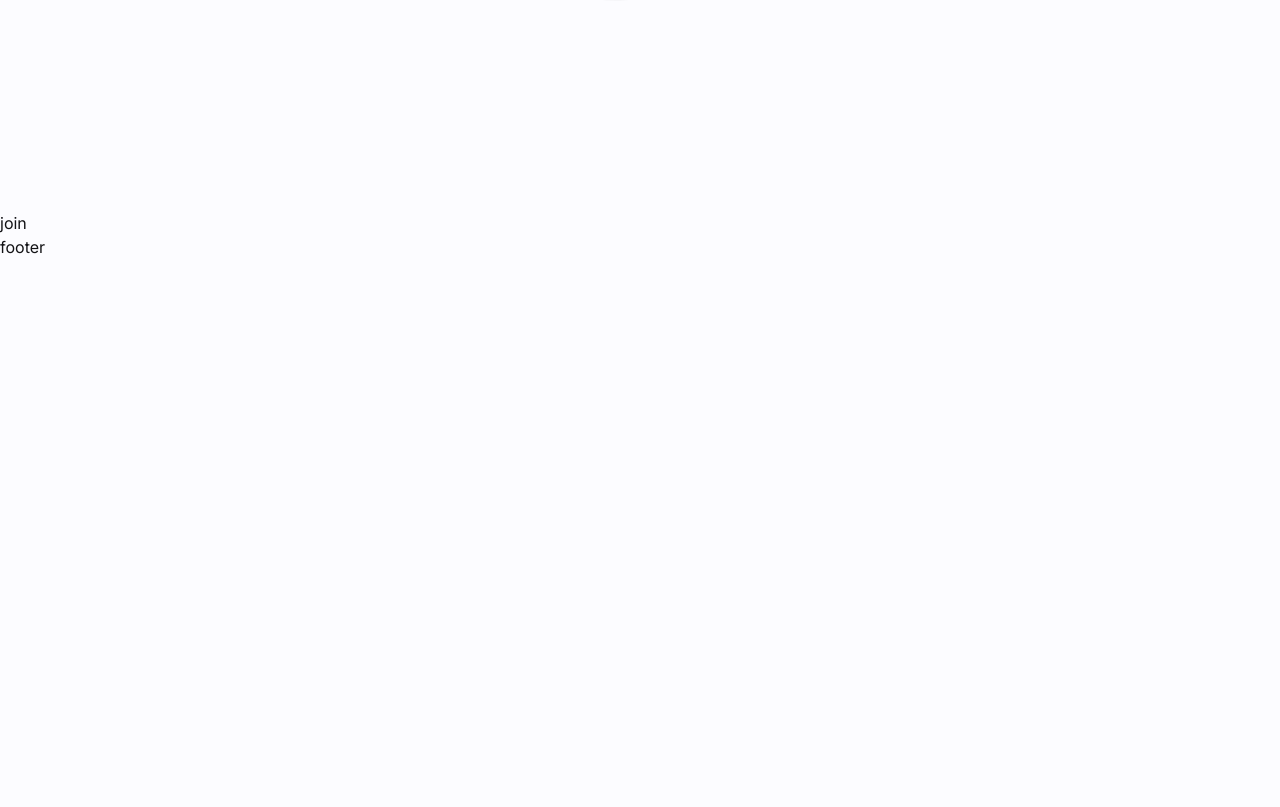
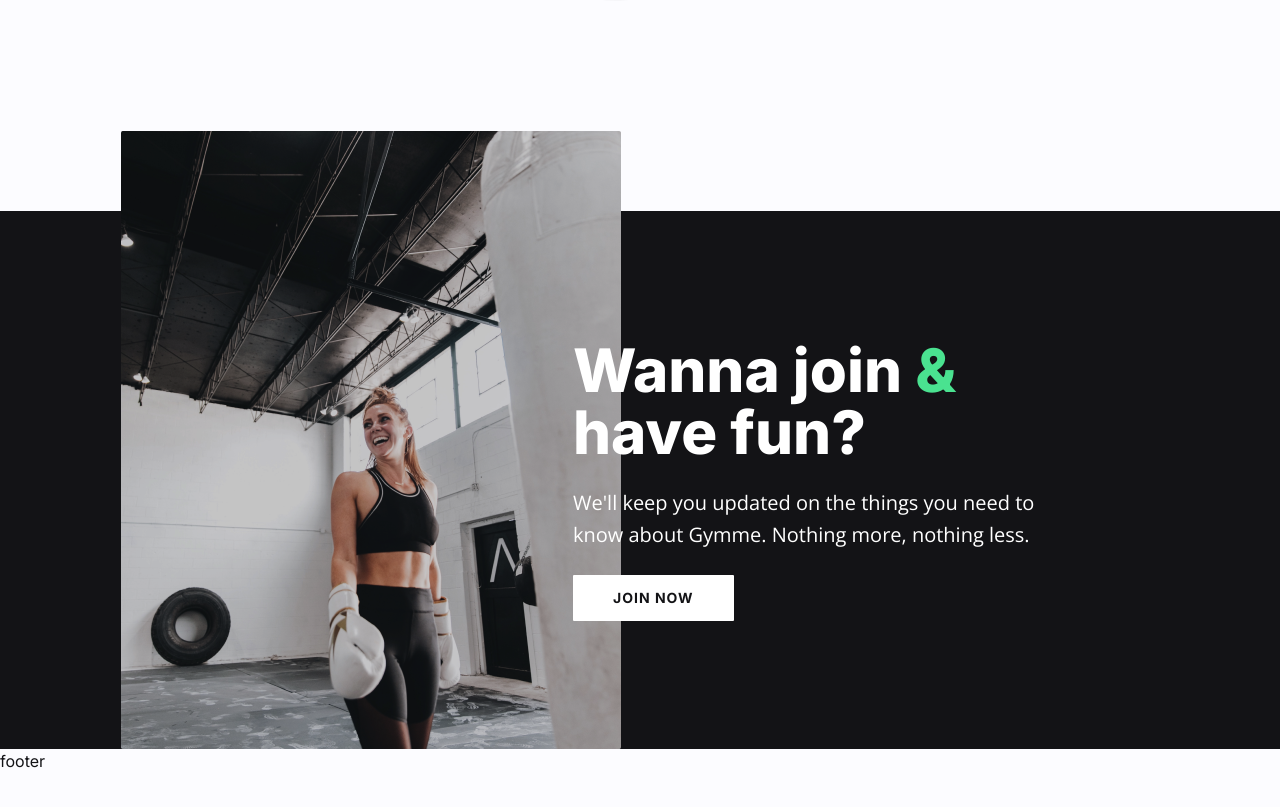
Before and after one commit to fajarfadillahh/gymme-fitness-react-tailwind, a React (Vite) app: page / in a window 1280 px wide. Shown: the part 4980-5787 px from the top of the page. Built offline with nearby package versions, Linux system fonts and the light colour scheme.

Commit message:
modified: Join components

```diff
--- a/src/components/Faq.jsx
+++ b/src/components/Faq.jsx
@@ -10,7 +10,7 @@
   // destructure faq data
   const { icon, title, accordions } = faq;
   return (
-    <section className="faq section pt-[480px] lg:pt-[280px]">
+    <section className="faq section mb-[80px] pt-[480px] lg:mb-0 lg:pt-[280px]">
       <div className="mx-auto max-w-[768px] bg-custom bg-center bg-no-repeat lg:h-[1160px] lg:bg-faq lg:pt-6">
         {/* faq title */}
         <div
--- a/src/components/Join.jsx
+++ b/src/components/Join.jsx
@@ -1,10 +1,43 @@
 import React from "react";
 
+// import join data
+import { join } from "../data";
+
 const Join = () => {
+  // destructure join data
+  const { image, title, subtitle, btnText } = join;
+
   return (
-    <div>
-      <h1>join</h1>
-    </div>
+    <section className="join min-h-[537px] bg-neutral-500">
+      <div className="container mx-auto">
+        {/* join image & text wrapper */}
+        <div className="flex flex-col -space-y-24 md:flex-row md:items-center md:-space-x-12 lg:-space-y-0">
+          <div
+            className="-mt-[80px] max-w-[276px] md:max-w-[442px] lg:max-w-full"
+            data-aos="fade-right"
+            data-aos-offset="100"
+            data-aos-delay="200"
+          >
+            <img src={image} alt="join img" />
+          </div>
+
+          <div
+            className="ml-[30px] max-w-[350px] lg:max-w-[492px]"
+            data-aos="fade-left"
+            data-aos-offset="100"
+            data-aos-delay="200"
+          >
+            <h1 className="h1 mb-4 text-white md:text-[60px] md:leading-[62px] lg:mb-6">
+              Wanna join <span className="text-primary-200">&</span> have fun?
+            </h1>
+            <p className="text-body-sm md:text-body-md mb-4 max-w-[348px] text-white md:max-w-[470px] lg:mb-6 lg:max-w-[492px]">
+              {subtitle}
+            </p>
+            <button className="btn btn-lg btn-secondary">{btnText}</button>
+          </div>
+        </div>
+      </div>
+    </section>
   );
 };
 
--- a/src/data.jsx
+++ b/src/data.jsx
@@ -199,7 +199,7 @@
 
 export const join = {
   image: JoinImg,
-  title: "Wanna join & have fun?",
+  title: "Want to join & have fun?",
   subtitle:
     "We'll keep you updated on the things you need to know about Gymme. Nothing more, nothing less.",
   btnText: "Join now",
```
